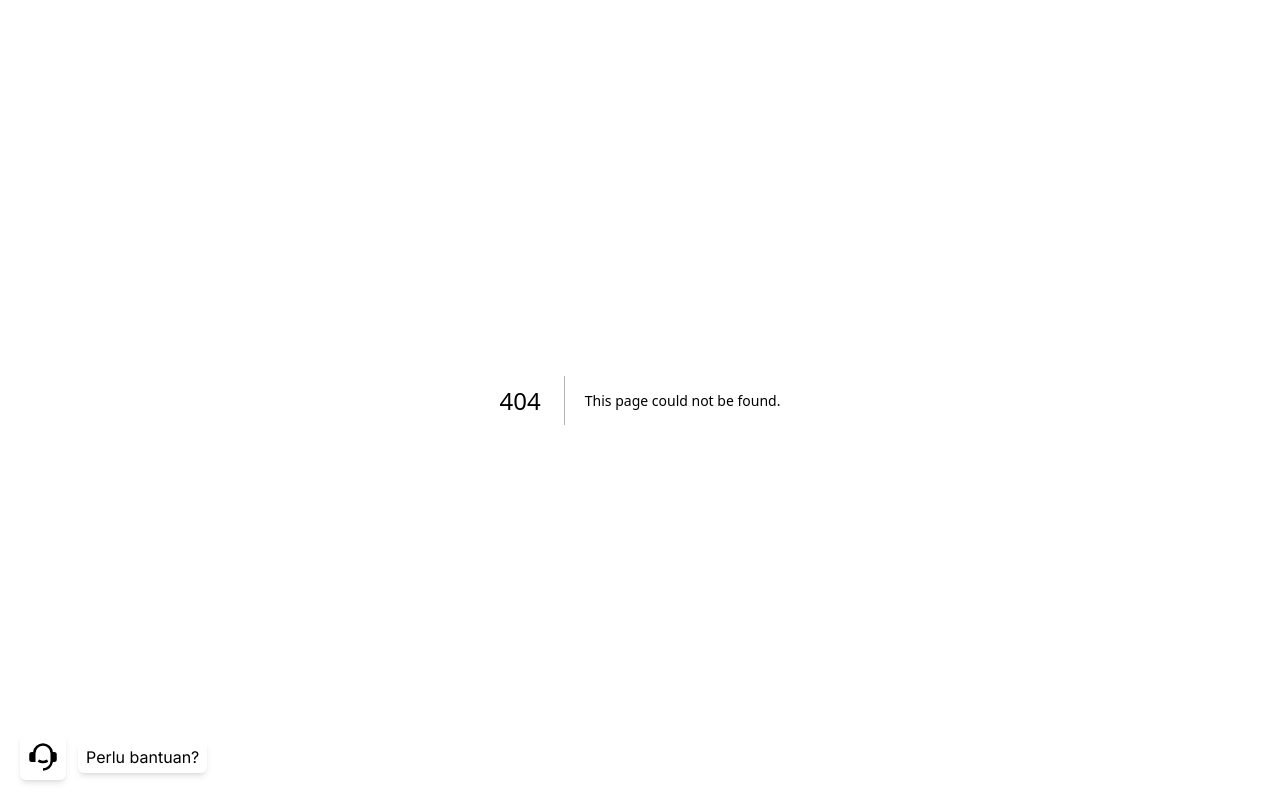
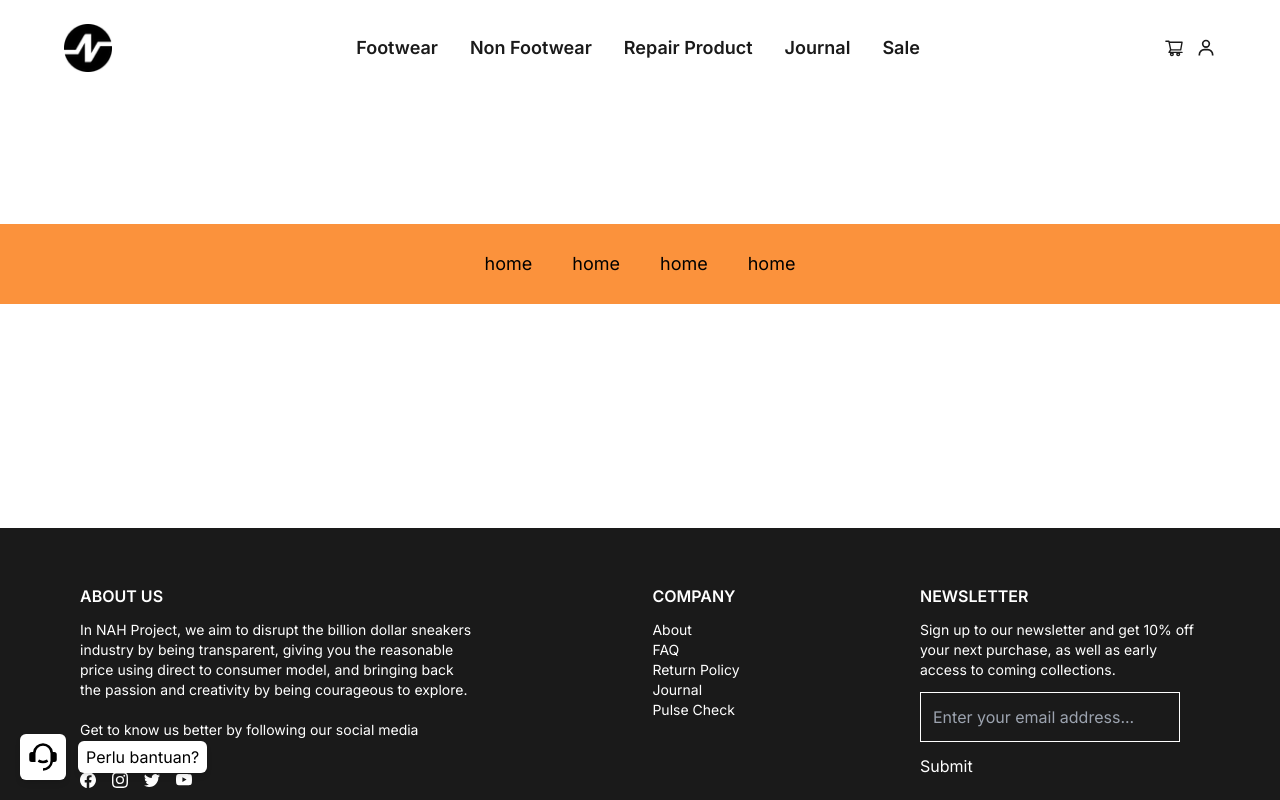
Before and after one commit to hengkianggia/nah-project, a Next.js app: page /coba in a window 1280 px wide. Before the commit this address had no page. Shown: the top 800 px of the page. Built offline with nearby package versions, Linux system fonts and the light colour scheme.

Commit message:
add hover feature on navbarr

```diff
--- /dev/null
+++ b/src/app/(child)/coba/page.js
@@ -0,0 +1,47 @@
+"use client";
+import Link from "next/link";
+import React, { useState } from "react";
+
+const page = () => {
+  const [homeChild, setHomeChild] = useState(false);
+
+  const showHomeTogle = () => {
+    setHomeChild(!homeChild);
+  };
+  return (
+    <>
+      <div className="w-full h-20 bg-orange-400 my-56">
+        <ul className="flex justify-center gap-10 items-center w-full h-full text-lg">
+          <li
+            onMouseEnter={showHomeTogle}
+            onMouseLeave={showHomeTogle}
+            className="relative flex flex-col"
+          >
+            <Link href={""}>home</Link>
+            {homeChild && (
+              <ul className="absolute -bottom-20 w-32 bg-red-400">
+                <li>
+                  <Link href={""}>home child</Link>
+                </li>
+                <li>
+                  <Link href={""}>home child</Link>
+                </li>
+              </ul>
+            )}
+          </li>
+          <li>
+            <Link href={""}>home</Link>
+          </li>
+          <li>
+            <Link href={""}>home</Link>
+          </li>
+          <li>
+            <Link href={""}>home</Link>
+          </li>
+        </ul>
+      </div>
+    </>
+  );
+};
+
+export default page;
--- a/src/components/navbar/Navbar.js
+++ b/src/components/navbar/Navbar.js
@@ -28,17 +28,46 @@ const Navbar = () => {
     setCartOpen(!cartOpen);
   };
 
+  const [footwearChild, setFootwearChild] = useState(false);
+
+  const showFootwearTogle = () => {
+    setFootwearChild(true);
+  };
+  const closeFootwearTogle = () => {
+    setFootwearChild(false);
+  };
+
+  const [nonFootwearChild, setNonFootwearChild] = useState(false);
+
+  const showNonFootwearTogle = () => {
+    setNonFootwearChild(true);
+  };
+  const closeNonFootwearTogle = () => {
+    setNonFootwearChild(false);
+  };
+
+  const [hoverNav, setHoverNav] = useState(false);
+  const showHoverNav = () => {
+    setHoverNav(true);
+  };
+  const closeHoverNav = () => {
+    setHoverNav(close);
+  };
+
   return (
     <>
       <nav
-        className={`w-full z-[99] px-16 grid place-items-center transition-all duration-200 h-24 fixed inset-0 ${
-          isScrolling ? "bg-white" : `bg-transparent`
+        className={`w-full z-[99] px-16 grid place-items-center transition-all duration-200 h-24 fixed inset-0
+        ${
+          isScrolling || hoverNav ? "bg-white" : "bg-transparent"
         }  gap-3 border-b border-white`}
+        onMouseEnter={showHoverNav}
+        onMouseLeave={closeHoverNav}
       >
         <div className="flex items-center justify-between w-full">
           <Link href={"/"}>
             <Image
-              src={isScrolling ? nahLogoBlack : nahLogo}
+              src={isScrolling || hoverNav ? nahLogoBlack : nahLogo}
               alt=""
               className="object-cover object-center w-12 h-12"
             />
@@ -47,14 +76,45 @@ const Navbar = () => {
           <span>
             <ul
               className={`flex justify-center w-full gap-8 text-lg font-semibold ${
-                isScrolling ? "text-blackgrey" : "text-white"
+                isScrolling || hoverNav ? "text-blackgrey" : "text-white"
               } `}
             >
-              <li className="transition-all hover:text-yellow-400">
+              <li
+                className="transition-all group hover:text-yellow-400 relative flex flex-col"
+                onMouseEnter={showFootwearTogle}
+                onMouseLeave={closeFootwearTogle}
+              >
                 <Link href={"/collections/footwear"}>Footwear</Link>
+                {footwearChild && (
+                  <ul className="absolute -bottom-[110px] p-3 h-28 flex flex-col justify-end w-44 bg-white group-hover:font-normal text-blackgrey">
+                    <li>
+                      <Link href={""}>Sneakers</Link>
+                    </li>
+                    <li>
+                      <Link href={""}>All Collections</Link>
+                    </li>
+                  </ul>
+                )}
               </li>
-              <li className="transition-all hover:text-yellow-400">
+              <li
+                className="transition-all group hover:text-yellow-400 relative flex flex-col"
+                onMouseEnter={showNonFootwearTogle}
+                onMouseLeave={closeNonFootwearTogle}
+              >
                 <Link href={"/collections/non-footwear"}>Non Footwear</Link>
+                {nonFootwearChild && (
+                  <ul className="absolute -bottom-[140px] p-3 h-36 flex flex-col justify-end w-44 bg-white group-hover:font-normal text-blackgrey">
+                    <li>
+                      <Link href={""}>Apparels</Link>
+                    </li>
+                    <li>
+                      <Link href={""}>Accessories</Link>
+                    </li>
+                    <li>
+                      <Link href={""}>All Collections</Link>
+                    </li>
+                  </ul>
+                )}
               </li>
               <li className="transition-all hover:text-yellow-400">
                 <Link href={"/collections/repair-product"}>Repair Product</Link>
@@ -70,7 +130,7 @@ const Navbar = () => {
 
           <span
             className={`flex gap-3 text-xl ${
-              isScrolling ? "text-blackgrey" : "text-white"
+              isScrolling || hoverNav ? "text-blackgrey" : "text-white"
             }`}
           >
             <span className="cursor-pointer" onClick={cartHandler}>
@@ -81,6 +141,7 @@ const Navbar = () => {
             </Link>
           </span>
         </div>
+
         {cartOpen && <Cart onClick={cartHandler} />}
       </nav>
 
```
